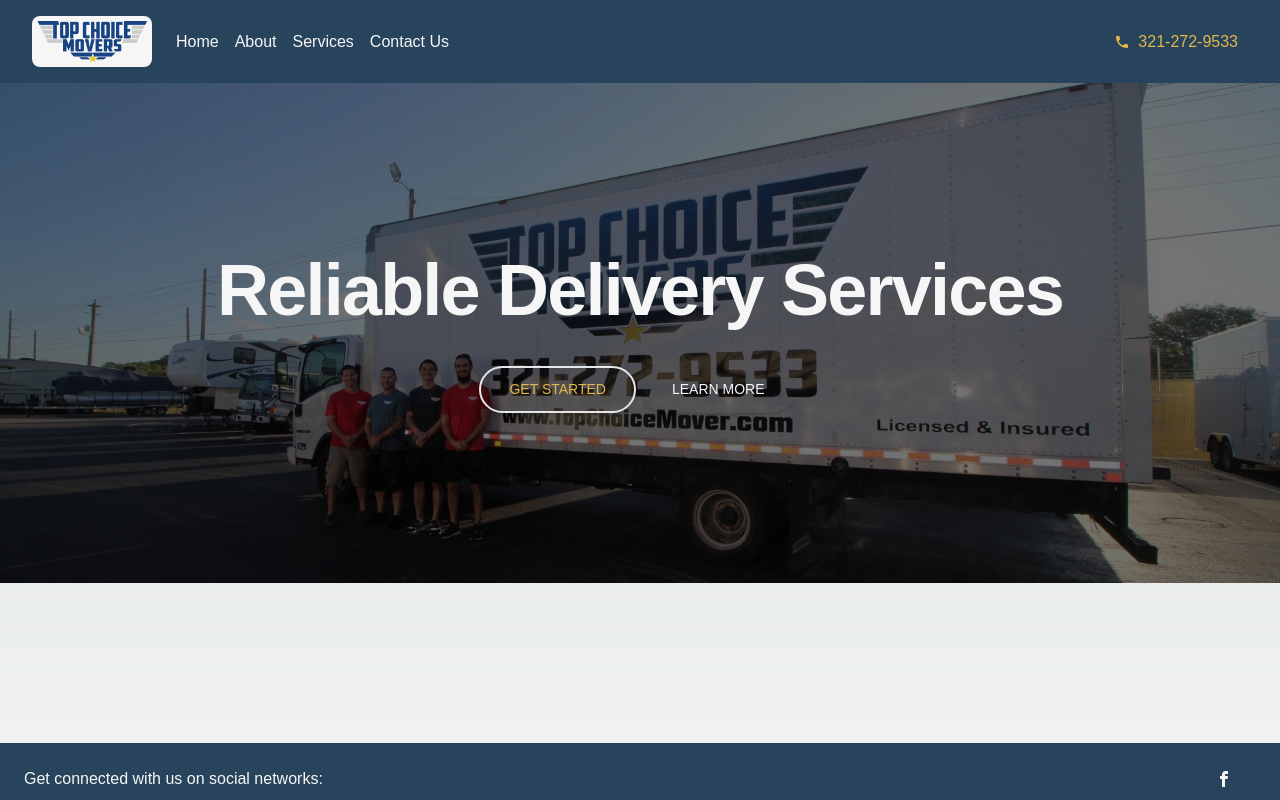
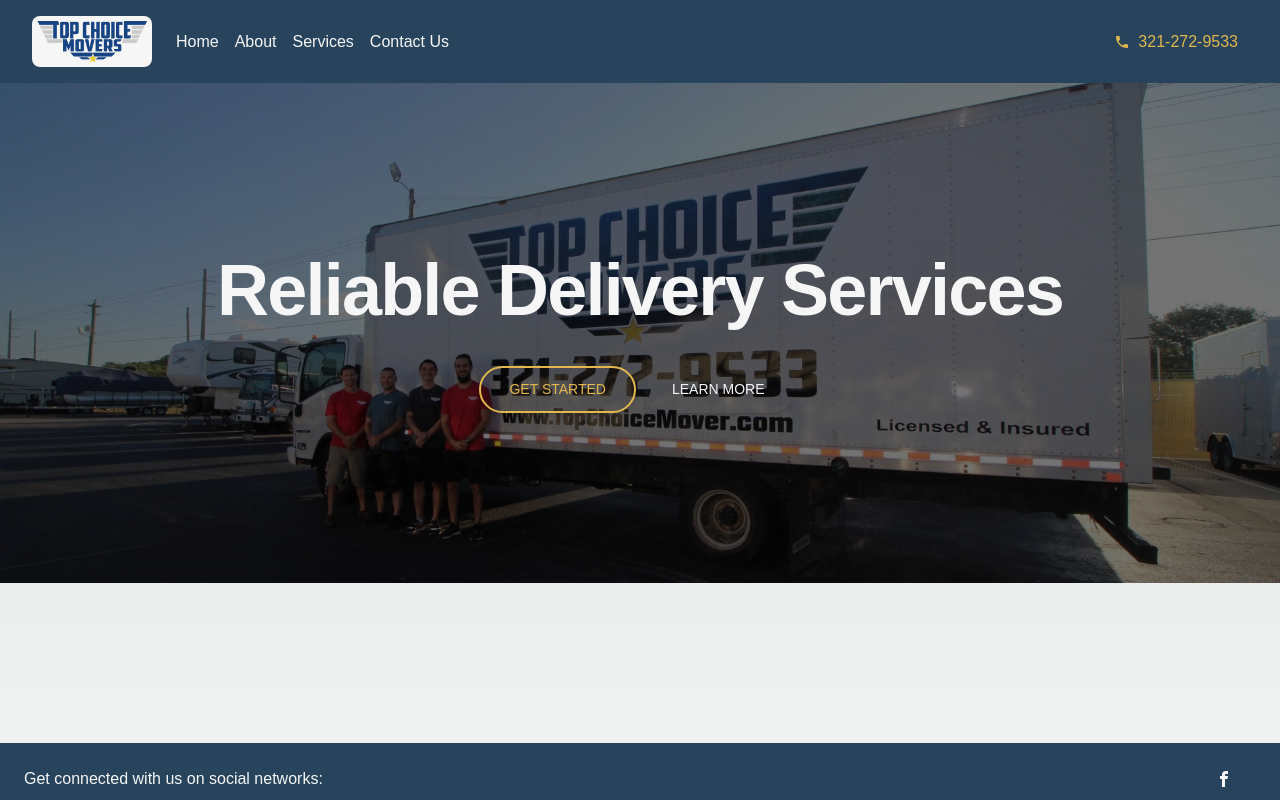
Before and after one commit to JoshMcDaniel/top-choice-movers-ui, a Next.js app: page / in a window 1280 px wide. Shown: the top 800 px of the page. Built offline with nearby package versions, Linux system fonts and the light colour scheme; what tw-elements would draw is missing.

Commit message:
Fix LinkButton with specific className

```diff
--- a/Components/Buttons/LinkButton.tsx
+++ b/Components/Buttons/LinkButton.tsx
@@ -6,15 +6,12 @@
 };
 
 const LinkButton = (props: Props) => {
-  const color = props.color;
-  const border = props.border !== false ? color : 'transparent';
+  const color = props.color ? `text-${props.color}` : 'text-inherit';
+  const borderColor =
+    props.border === false ? 'border-transparent' : 'border-current';
   return (
     <a
-      className={`inline-block px-7 py-3 mr-1.5 border-2 font-medium text-sm leading-snug uppercase rounded-full shadow-md hover:bg-opacity-5 focus:outline-none focus:ring-0 transition duration-150 ease-in-out
-      bg-transparent
-      border-${border}
-      text-${color}
-      `}
+      className={`border-2 ${borderColor} ${color} inline-block px-7 py-3 mr-1.5 font-medium text-sm leading-snug uppercase rounded-full shadow-md hover:bg-opacity-5 focus:outline-none focus:ring-0 transition duration-150 ease-in-out bg-transparent`}
       data-mdb-ripple="true"
       data-mdb-ripple-color="light"
       href={props.href}
--- a/Components/Home/HomeHero.tsx
+++ b/Components/Home/HomeHero.tsx
@@ -10,13 +10,10 @@
   return (
     <section className="mb-40 overflow-hidden">
       <div className="relative overflow-hidden bg-no-repeat bg-cover bg-[url('/images/truck_bg.jpg')] bg-center h-[300px] md:h-[500px]">
-        <div
-          className="absolute top-0 right-0 bottom-0 left-0 w-full h-full overflow-hidden bg-fixed"
-          style={{ backgroundColor: 'rgba(0, 0, 0, 0.55)' }}
-        >
+        <div className="absolute top-0 right-0 bottom-0 left-0 w-full h-full overflow-hidden bg-fixed bg-black/[55%]">
           <div className="flex justify-center items-center h-full">
-            <div className="text-center text-base-100 px-6 md:px-12">
-              <h1 className="text-4xl md:text-7xl xl:text-3xl font-bold tracking-tight mb-10">
+            <div className="text-center px-6 md:px-12">
+              <h1 className="text-4xl md:text-7xl xl:text-3xl font-bold tracking-tight mb-10 text-base-100">
                 {props.org.mottoShort}
               </h1>
               <LinkButton href="/contact" color="secondary">
--- a/tailwind.config.js
+++ b/tailwind.config.js
@@ -1,4 +1,5 @@
 /** @type {import('tailwindcss').Config} */
+
 module.exports = {
   content: [
     './app/**/*.{js,ts,jsx,tsx}',
@@ -19,6 +20,8 @@
     },
     extend: {
       colors: {
+        transparent: 'transparent',
+        current: 'currentColor',
         primary: '#27445C',
         secondary: '#E2B74D',
         accent: '#E2B74D',
```
